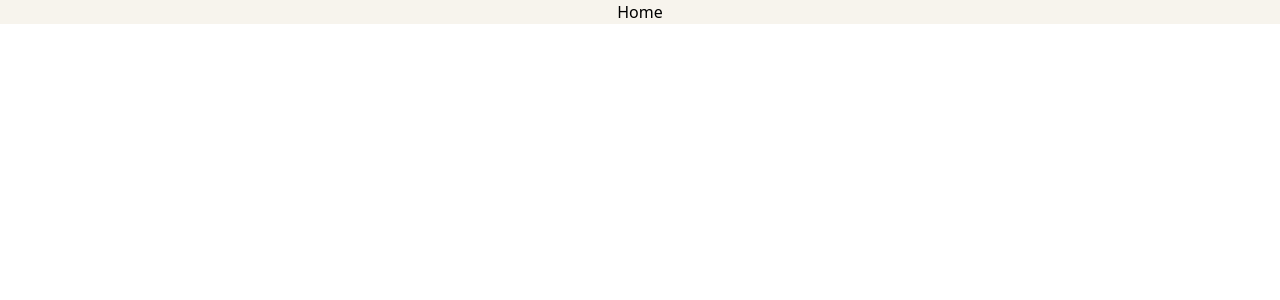
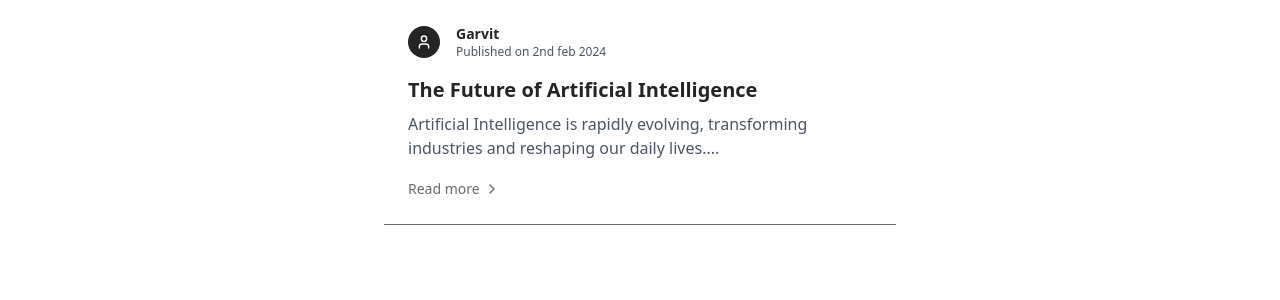
Before and after one commit to garvitj2003/vlode, a React (Vite) app in the folder frontend/: page /home in a window 1280 px wide. Shown: the top 300 px of the page. Built offline with nearby package versions, Linux system fonts and the light colour scheme; the HTML template or start-up script is replaced by a standard one.

Commit message:
added blog card

```diff
--- a/frontend/package.json
+++ b/frontend/package.json
@@ -13,6 +13,7 @@
     "@garvit__nmps/zod-common": "^1.0.1",
     "axios": "^1.7.7",
     "framer-motion": "^11.11.4",
+    "lucide-react": "^0.451.0",
     "react": "^18.3.1",
     "react-dom": "^18.3.1",
     "react-router-dom": "^6.26.2"
--- /dev/null
+++ b/frontend/src/components/BlogCard.tsx
@@ -0,0 +1,38 @@
+import { Link } from "react-router-dom";
+import { ChevronRight, User } from "lucide-react";
+interface blogTypes {
+  title: string;
+  content: string;
+  author: string;
+  published: string;
+}
+export const BlogCard = ({ title, content, author, published }: blogTypes) => {
+  return (
+    <div className="max-w-lg bg-white overflow-hidden border-b border-mediumGray">
+      <div className="md:p-6 p-2 ">
+        <div className="flex items-center md:mb-4 mb-1">
+          <div className="w-8 h-8 rounded-full bg-darkGray flex items-center justify-center mr-4">
+            <User className="w-4 h-4 text-white" />
+          </div>
+          <div>
+            <p className="text-sm font-semibold text-darkGray ">{author}</p>
+            <p className="text-xs text-gray-600 ">Published on {published}</p>
+          </div>
+        </div>
+        <h3 className="text-xl font-bold mb-1 md:mb-2 text-darkGray ">
+          {title}
+        </h3>
+        <p className="text-gray-600 dark:text-gray-400 mb-2 md:mb-4">
+          {content.slice(0, 99) + "..."}
+        </p>
+        <Link
+          to="/"
+          className="inline-flex items-center text-sm font-medium text-mediumGray hover:underline"
+        >
+          Read more
+          <ChevronRight className="ml-1 h-4 w-4" />
+        </Link>
+      </div>
+    </div>
+  );
+};
--- /dev/null
+++ b/frontend/src/components/Header.tsx
@@ -0,0 +1,4 @@
+const Header = () => {
+  return <></>;
+};
+export default Header;
--- a/frontend/src/components/Quote.tsx
+++ b/frontend/src/components/Quote.tsx
@@ -8,8 +8,10 @@ const Quote = () => {
       animate={{ opacity: 1, x: 0 }}
       transition={{ duration: 1 }}
     >
-      <h2 className=" text-8xl text-darkGray ">Welcome to Vlode</h2>
-      <h2 className="text-7xl text-mediumGray">Your Ideas, Amplified</h2>
+      <h2 className=" text-8xl text-darkGray font-Pacifico font-extralight">
+        Welcome to Vlode
+      </h2>
+      <h2 className="text-5xl text-mediumGray">Your Ideas, Amplified</h2>
     </motion.div>
   );
 };
--- a/frontend/src/index.css
+++ b/frontend/src/index.css
@@ -1,5 +1,6 @@
 @import url("https://fonts.googleapis.com/css2?family=Poppins:ital,wght@0,100;0,200;0,300;0,400;0,500;0,600;0,700;0,800;0,900;1,100;1,200;1,300;1,400;1,500;1,600;1,700;1,800;1,900&display=swap");
 @import url("https://fonts.googleapis.com/css2?family=Roboto+Slab:wght@100..900&display=swap");
+@import url("https://fonts.googleapis.com/css2?family=Pacifico&display=swap");
 @tailwind base;
 @tailwind components;
 @tailwind utilities;
--- a/frontend/src/pages/Home.tsx
+++ b/frontend/src/pages/Home.tsx
@@ -1,4 +1,19 @@
+import { BlogCard } from "../components/BlogCard";
+import Header from "../components/Header";
+
 const Home = () => {
-  return <div>Home</div>;
+  return (
+    <div className="bg-white  w-screen flex flex-col items-center">
+      <Header />
+      <BlogCard
+        title={"The Future of Artificial Intelligence"}
+        content={`Artificial Intelligence is rapidly evolving, transforming industries and reshaping our daily lives. In this
+          article, we explore the potential impacts and ethical considerations of AI advancements.Artificial Intelligence is rapidly evolving, transforming industries and reshaping our daily lives. In this
+          article, we explore the potential impacts and ethical considerations of AI advancements.`}
+        published={"2nd feb 2024"}
+        author={"Garvit"}
+      />
+    </div>
+  );
 };
 export default Home;
--- a/frontend/tailwind.config.js
+++ b/frontend/tailwind.config.js
@@ -5,6 +5,7 @@ export default {
     extend: {
       fontFamily: {
         popins: ["Poppins", "sans-serif"],
+        Pacifico: ["Pacifico", "sans-serif"],
       },
       colors: {
         white: "#ffffff",
```
Also changed, not shown: 1 other file (tests, documents, lock files or other folders).
